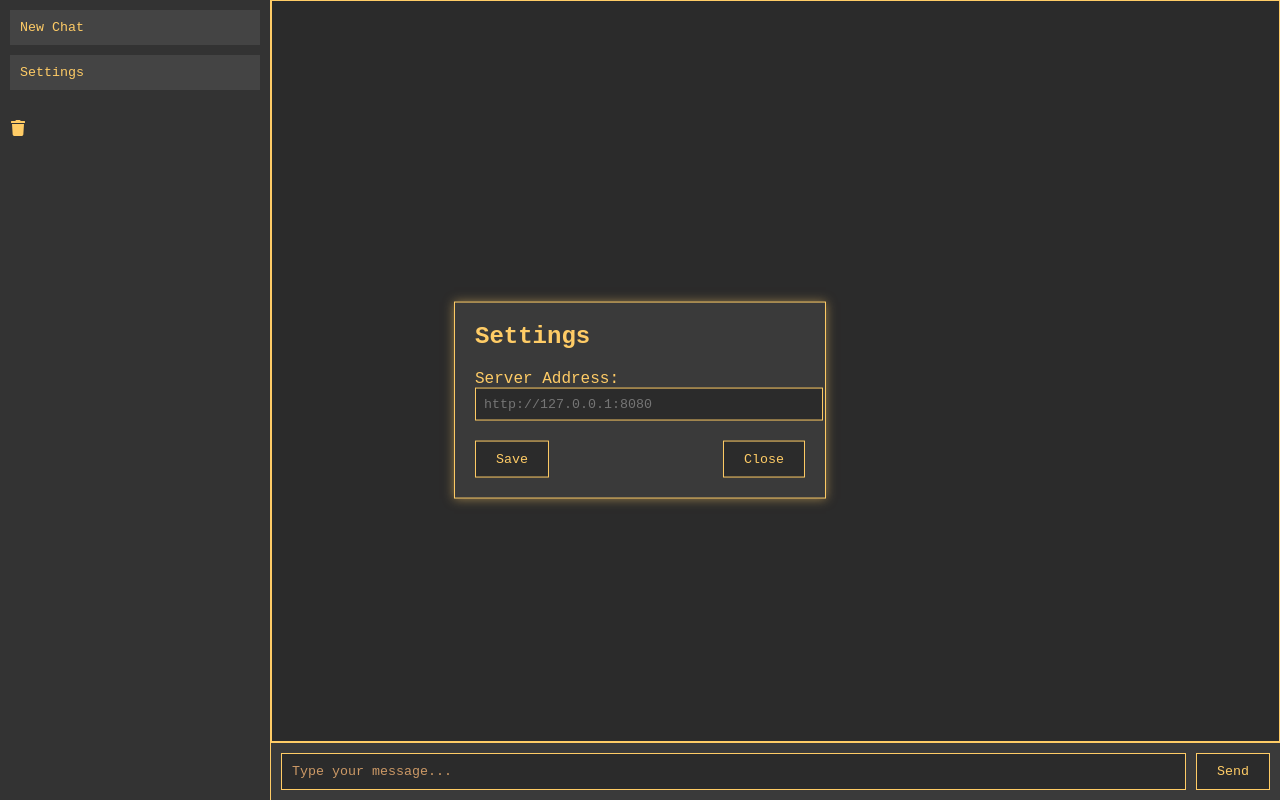
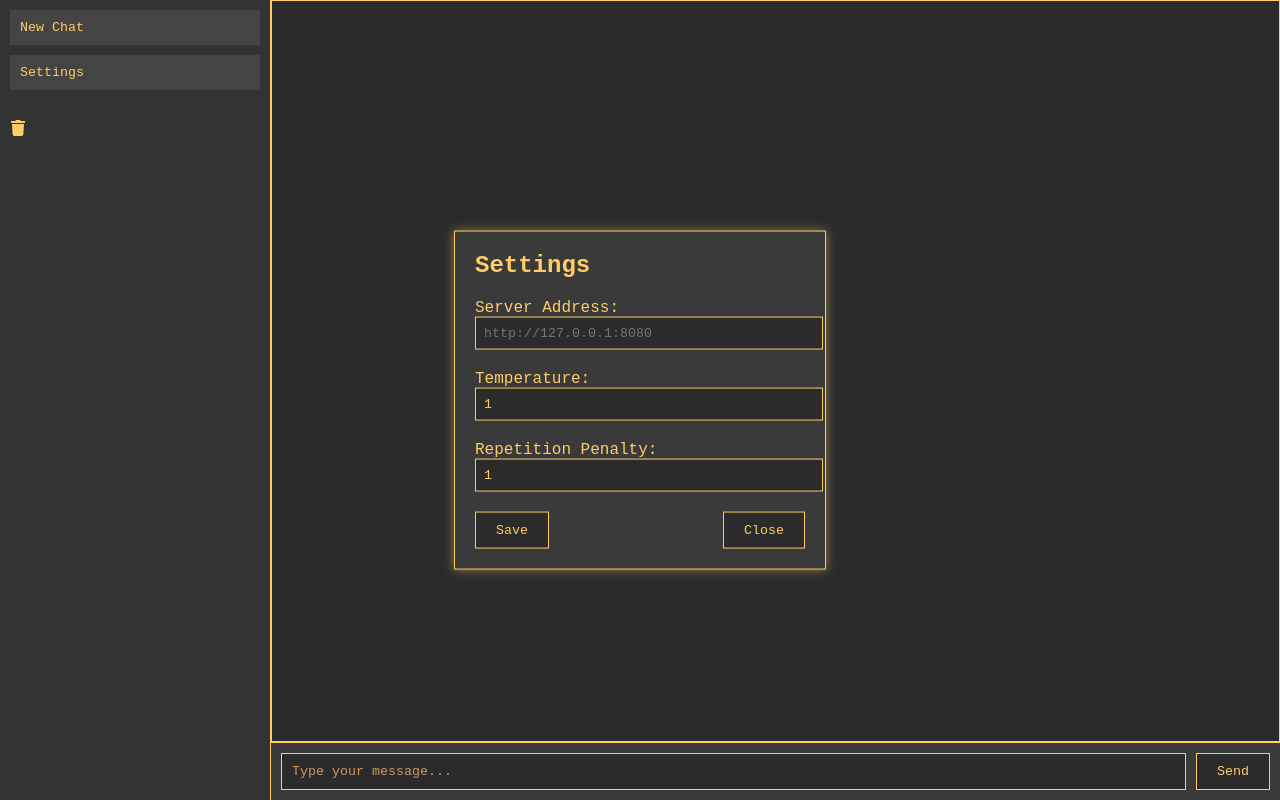
Before and after one commit to DefamationStation/RetrochatPWA, a React (Create React App) app: page / in a window 1280 px wide. Both pictures are taken after a click on the button "Settings". Built offline with nearby package versions, Linux system fonts and the light colour scheme.

Commit message:
fixed intendation

```diff
--- a/src/App.css
+++ b/src/App.css
@@ -1,3 +1,5 @@
+/* App.css */
+
 body {
   margin: 0;
   font-family: 'Fira Code', monospace;
@@ -220,7 +222,11 @@ body {
 }
 
 .message ul, .message ol {
-  padding-left: 20px;
+  padding-left: 15px; /* Ensure list items are properly indented */
+}
+
+.message ol {
+  list-style-position: inside; /* Ensure ordered list numbers are inside the boundaries */
 }
 
 .message blockquote {
--- a/src/App.js
+++ b/src/App.js
@@ -13,19 +13,24 @@ const App = () => {
   const [currentChatId, setCurrentChatId] = useState(null);
   const [showSettings, setShowSettings] = useState(false);
   const [serverAddress, setServerAddress] = useState('http://127.0.0.1:8080');
+  const [temperature, setTemperature] = useState(1.0);
+  const [repetitionPenalty, setRepetitionPenalty] = useState(1.0);
   const chatWindowRef = useRef(null);
 
   useEffect(() => {
     const savedChats = localStorage.getItem('chats');
     const savedAddress = localStorage.getItem('serverAddress');
+    const savedTemperature = localStorage.getItem('temperature');
+    const savedRepetitionPenalty = localStorage.getItem('repetitionPenalty');
+
     if (savedChats) {
       const parsedChats = JSON.parse(savedChats);
       setChats(parsedChats);
       setCurrentChatId(parsedChats.length > 0 ? 0 : null);
     }
-    if (savedAddress) {
-      setServerAddress(savedAddress);
-    }
+    if (savedAddress) setServerAddress(savedAddress);
+    if (savedTemperature) setTemperature(parseFloat(savedTemperature));
+    if (savedRepetitionPenalty) setRepetitionPenalty(parseFloat(savedRepetitionPenalty));
   }, []);
 
   useLayoutEffect(() => {
@@ -59,6 +64,8 @@ const App = () => {
     try {
       const response = await axios.post(`${serverAddress}/v1/chat/completions`, {
         messages: fullChat,
+        temperature, // Include the temperature parameter
+        repetition_penalty: repetitionPenalty // Include the repetition penalty parameter
       });
 
       const botMessage = response.data.choices[0].message.content;
@@ -94,7 +101,6 @@ const App = () => {
     }
   };
 
-
   const handleSend = async (message) => {
     if (currentChatId !== null && chats[currentChatId]) {
       setChats(prevChats => {
@@ -125,6 +131,12 @@ const App = () => {
     setCurrentChatId(chatId);
   };
 
+  const handleSettingsSave = ({ serverAddress, temperature, repetitionPenalty }) => {
+    setServerAddress(serverAddress);
+    setTemperature(temperature);
+    setRepetitionPenalty(repetitionPenalty);
+  };
+
   return (
     <div className="app">
       <div className="sidebar">
@@ -150,7 +162,7 @@ const App = () => {
       {showSettings && (
         <Settings
           onClose={() => setShowSettings(false)}
-          onSave={(newAddress) => setServerAddress(newAddress)}
+          onSave={handleSettingsSave} // Update to handle additional settings
         />
       )}
     </div>
--- a/src/components/Settings.js
+++ b/src/components/Settings.js
@@ -1,19 +1,27 @@
+// Settings.js
 import React, { useState, useEffect } from 'react';
-import './Settings.css'; // Import the CSS file for styling
+import './Settings.css';
 
 const Settings = ({ onClose, onSave }) => {
   const [serverAddress, setServerAddress] = useState('');
+  const [temperature, setTemperature] = useState(1.0);
+  const [repetitionPenalty, setRepetitionPenalty] = useState(1.0);
 
   useEffect(() => {
     const savedAddress = localStorage.getItem('serverAddress');
-    if (savedAddress) {
-      setServerAddress(savedAddress);
-    }
+    const savedTemperature = localStorage.getItem('temperature');
+    const savedRepetitionPenalty = localStorage.getItem('repetitionPenalty');
+
+    if (savedAddress) setServerAddress(savedAddress);
+    if (savedTemperature) setTemperature(parseFloat(savedTemperature));
+    if (savedRepetitionPenalty) setRepetitionPenalty(parseFloat(savedRepetitionPenalty));
   }, []);
 
   const handleSave = () => {
     localStorage.setItem('serverAddress', serverAddress);
-    onSave(serverAddress);
+    localStorage.setItem('temperature', temperature);
+    localStorage.setItem('repetitionPenalty', repetitionPenalty);
+    onSave({ serverAddress, temperature, repetitionPenalty });
     onClose();
   };
 
@@ -29,6 +37,28 @@ const Settings = ({ onClose, onSave }) => {
           placeholder="http://127.0.0.1:8080"
         />
       </label>
+      <label>
+        Temperature:
+        <input
+          type="number"
+          value={temperature}
+          step="0.1"
+          min="0"
+          max="2"
+          onChange={(e) => setTemperature(parseFloat(e.target.value))}
+        />
+      </label>
+      <label>
+        Repetition Penalty:
+        <input
+          type="number"
+          value={repetitionPenalty}
+          step="0.1"
+          min="0.1"
+          max="2"
+          onChange={(e) => setRepetitionPenalty(parseFloat(e.target.value))}
+        />
+      </label>
       <div className="settings-buttons">
         <button onClick={handleSave}>Save</button>
         <button onClick={onClose}>Close</button>
```
